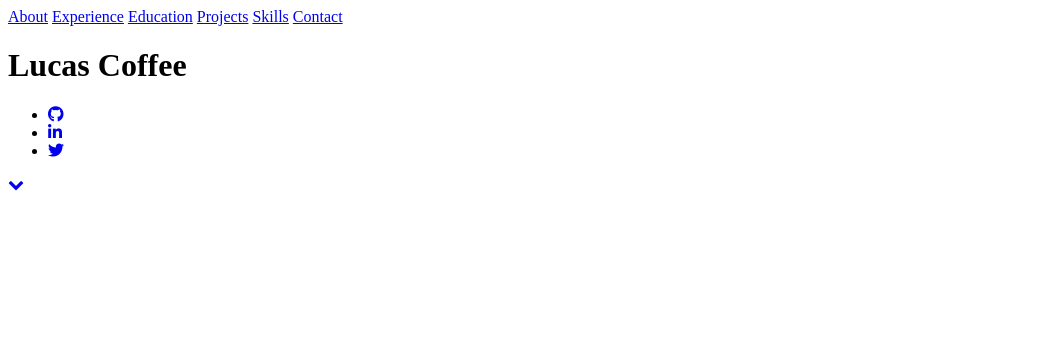
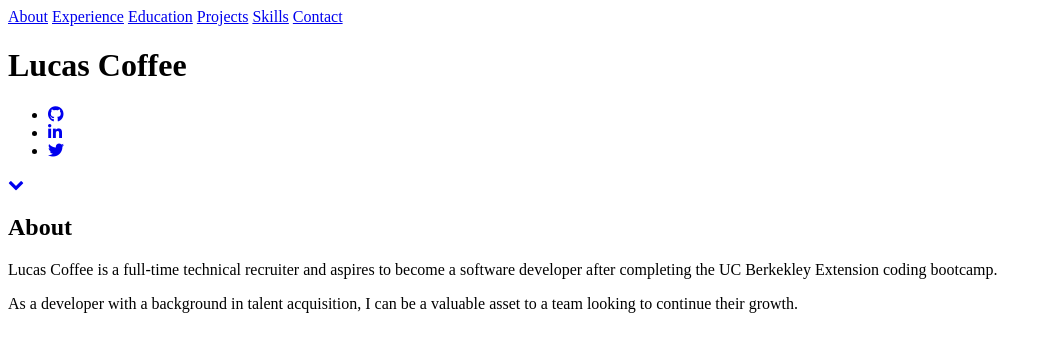
Before and after one commit to kalashnikoffee/portfolio2, a plain HTML site: page index.html in a window 1280 px wide. Shown: the whole page, without its empty margins (0-1052 px from the left). Drawn offline with Linux system fonts and the light colour scheme.

Commit message:
about section to index.html

```diff
--- a/index.html
+++ b/index.html
@@ -59,7 +59,20 @@
 
 
     <!-- -------------------ABOUT------------------- -->
-
+    <div class="row white box-shadow">
+        <div class="side-content"></div>
+        <div class="main-content">
+          <div class="content-header">
+            <a class="anchor" name="about"></a>
+            <h2>About</h2>
+          </div>
+          <div class="content-body">
+            <p>Lucas Coffee is a full-time technical recruiter and aspires to become a software developer after completing the UC Berkekley Extension coding bootcamp.</p>
+            <p>As a developer with a background in talent acquisition, I can be a valuable asset to a team looking to continue their growth.</p>
+          </div>
+        </div>
+        <div class="side-content"></div>
+      </div>
     <!-- -------------------/ABOUT------------------- -->
 
 
```
